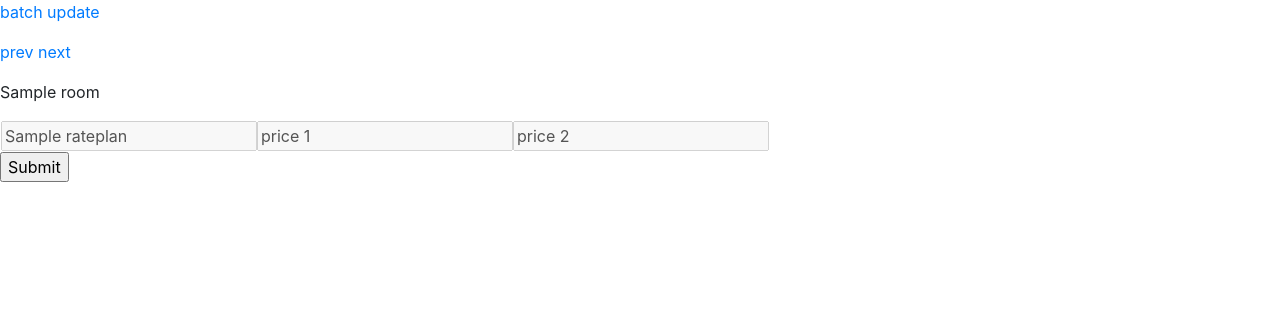
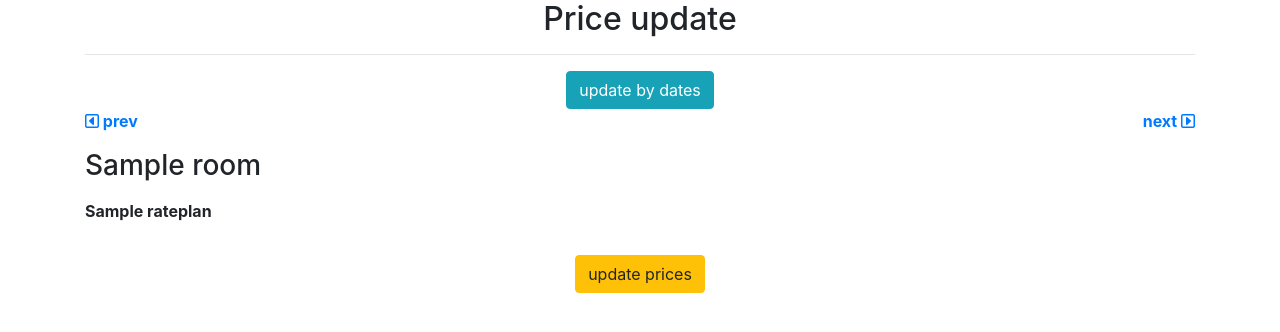
Before and after one commit to PiotrFiedoruk/ota_app, a Django app: page /add-price/1/ in a window 1280 px wide. Shown: the part 56-388 px from the top of the page. Run offline with Django 3.2, Linux system fonts and the light colour scheme; a user stored in the database is signed in; tables that the repository leaves empty hold one stand-in row (values such as "Sample post"); some libraries are stand-ins or nearby versions.

Commit message:
add further standarisation and look

```diff
--- a/ota_app/views.py
+++ b/ota_app/views.py
@@ -269,13 +269,14 @@
         # create price form:
         form = ""
         for room in hotel.hotel_rooms.all():
-            form = form + f"<p>{room.name}</p>"
+            form = form + f"<p><h3>{room.name}</h3></p>"
             loop = 1
             for rateplan in room.room_rateplans.all():
-                form = form + f"<table class=''><tr>"
-                form = form + f"<td><input type='text' disabled value='{rateplan.name}'>" \
-                              "<input type='text' disabled value='price 1'>" \
-                              "<input type='text' disabled value='price 2'></td>"
+                form = form + f"<p><strong>{rateplan.name}</strong></p>"
+                form = form + f"<table class='table' style='table-layout: fixed'><tr>"
+                # form = form + f"<td witdh='30'><input type='text' disabled value='{rateplan.name}'>" \
+                #               "<input type='text' disabled value='price 1'>" \
+                #               "<input type='text' disabled value='price 2'></td>"
                 for price in rateplan.rateplan_prices.filter(date__gte=start_date, date__lte=end_date):
                     form = form + "<td>"
                     if loop == 1:
--- a/templates/ota_app/add_price.html
+++ b/templates/ota_app/add_price.html
@@ -4,15 +4,22 @@
 {% endblock %}
 
 {% block content %}
-<p><a href="{% url 'update_price' hotel.id %}">batch update</a></p>
-
-<p><a href="/add-price/{{ hotel.id }}?date={{ prev_date|date:"Y-m-d" }}">prev</a>
-    <a href="/add-price/{{ hotel.id }}?date={{ end_date|date:"Y-m-d" }}">next</a></p>
-<form method="post">
-{% csrf_token %}
-    {{ form|safe }}
-<input type="submit">
-</form>
-
-
+    <div class="container">
+        <h2 class="text-center">Price update</h2>
+        <hr>
+        <div class="text-center"><a href="{% url 'update_price' hotel.id %}" class="btn btn-info">update by dates</a></div>
+            <div class="d-flex justify-content-between">
+                <strong><a href="/add-price/{{ hotel.id }}?date={{ prev_date|date:"Y-m-d" }}"><i class="far fa-caret-square-left"></i> prev </a></strong>
+                <strong><a href="/add-price/{{ hotel.id }}?date={{ end_date|date:"Y-m-d" }}">next <i class="far fa-caret-square-right"></i></a></strong>
+            </div>
+            <form method="post">
+            {% csrf_token %}
+            <div class="table-responsive">
+                {{ form|safe }}
+            </div>
+            <div class="text-center">
+                <input class="btn btn-warning" type="submit" value="update prices">
+            </div>
+        </form>
+    </div>
 {% endblock %}
--- a/templates/ota_app/base.html
+++ b/templates/ota_app/base.html
@@ -7,6 +7,7 @@
     <link rel="stylesheet"  href="{%  static  'css/bootstrap.css'  %}">
     <link rel="stylesheet"  href="{%  static  'css/image-gallery.css'  %}">
     <link rel="stylesheet"  href="{%  static  'js/bootstrap.bundle.js'  %}">
+    <script src="https://kit.fontawesome.com/2b99965efa.js" crossorigin="anonymous"></script>
 </head>
 <body>
 	<!--Bootstrap Navbar-->
--- a/templates/ota_app/hotel.html
+++ b/templates/ota_app/hotel.html
@@ -1,4 +1,5 @@
 {% extends 'ota_app/base.html' %}
+{% block title %}{{ hotel.name }}{% endblock %}
 
 {% block content %}
 <div class="container">
--- a/templates/ota_app/main.html
+++ b/templates/ota_app/main.html
@@ -1,6 +1,5 @@
 {% extends 'ota_app/base.html' %}
-{% block title %}
-{% endblock %}
+{% block title %}hotel_app|Find your hotel{% endblock %}
 {% block content %}
 <div class="container">
     <h2 class="text-center">Find your hotel</h2>
```
